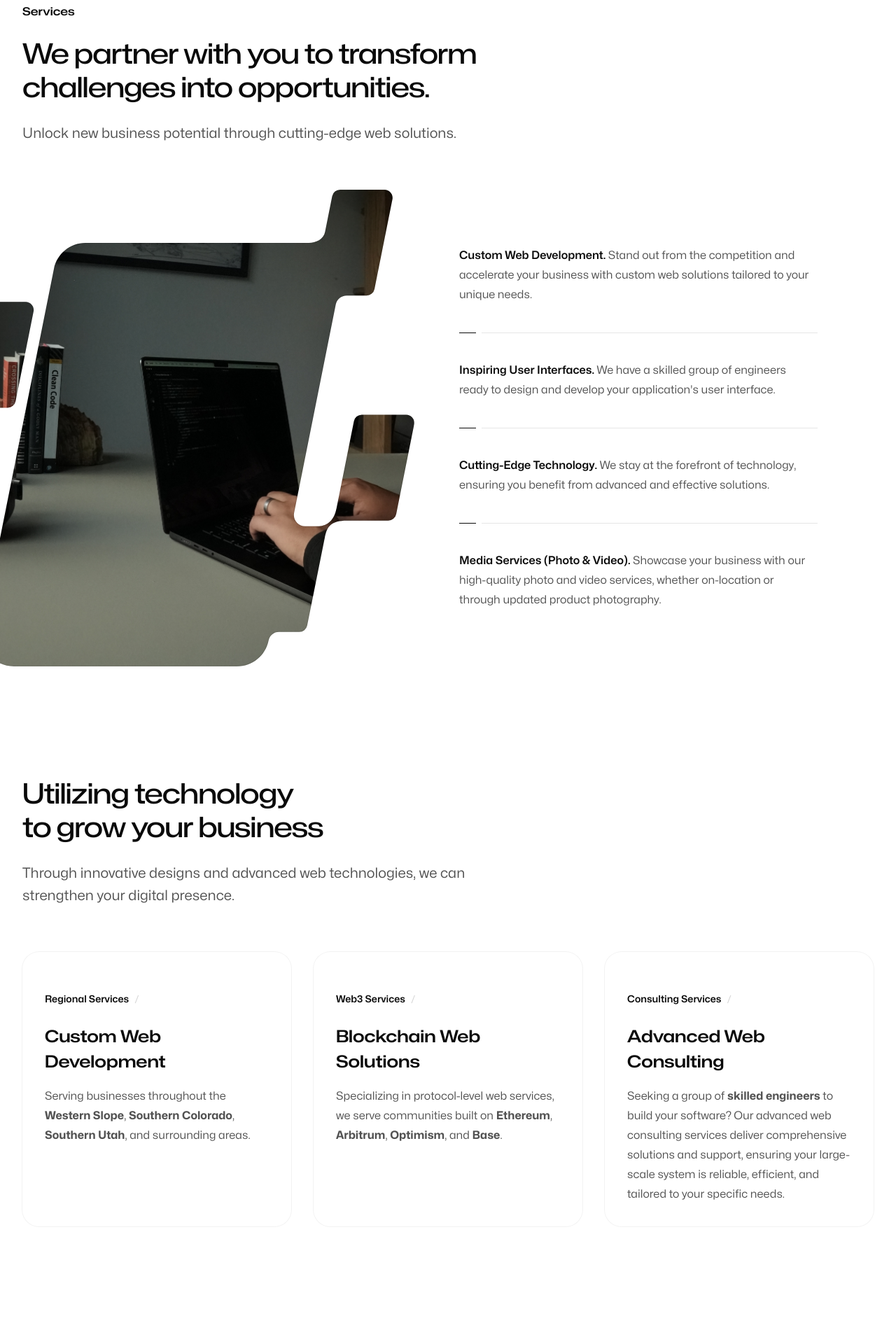
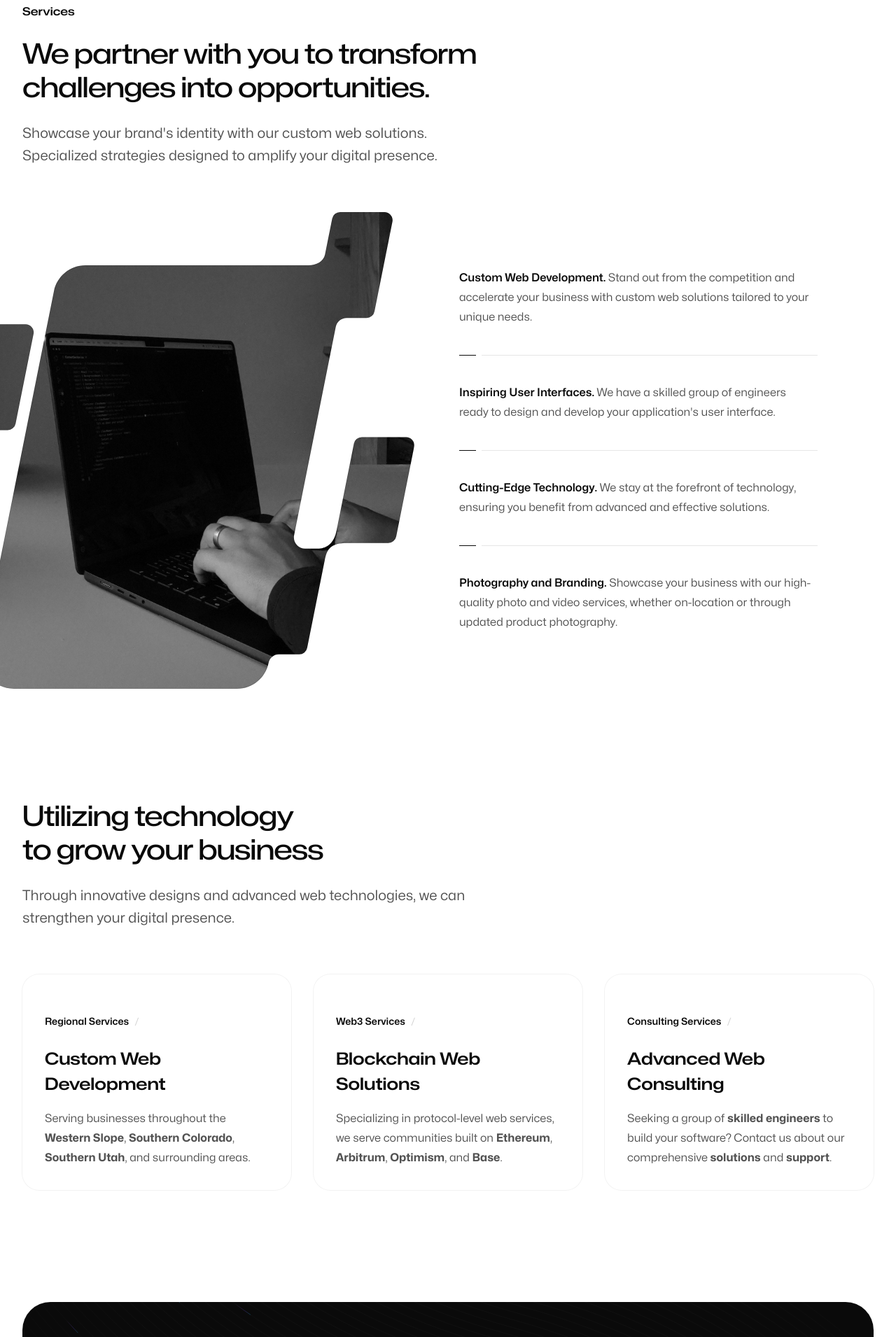
Before and after one commit to elehma4/webox.tech, a Next.js app: page / in a window 1280 px wide. Shown: the part 1453-3363 px from the top of the page at 70% size. Built offline with nearby package versions, Linux system fonts and the light colour scheme.

Commit message:
styles: polish

```diff
--- a/src/app/page.tsx
+++ b/src/app/page.tsx
@@ -111,7 +111,7 @@ function CaseStudies() {
                   Advanced Web Consulting
                 </p>
                 <p className="mt-4 text-base text-neutral-600">
-                  Seeking a group of <strong>skilled engineers</strong> to build your software? Our advanced web consulting services deliver comprehensive solutions and support, ensuring your large-scale system is reliable, efficient, and tailored to your specific needs.
+                  Seeking a group of <strong>skilled engineers</strong> to build your software? Contact us about our comprehensive <strong>solutions</strong> and <strong>support</strong>.
                 </p>
               </article>
             </FadeIn>
@@ -133,7 +133,7 @@ export function Services() {
         className="mt-24 sm:mt-32 lg:mt-40"
       >
         <p>
-          Unlock new business potential through cutting-edge web solutions.
+          Showcase your brand's identity with our custom web solutions. Specialized strategies designed to amplify your digital presence.
         </p>
       </SectionIntro>
       <Container className="mt-16">
@@ -157,7 +157,7 @@ export function Services() {
             <ListItem title="Cutting-Edge Technology">
               We stay at the forefront of technology, ensuring you benefit from advanced and effective solutions.
             </ListItem>
-            <ListItem title="Media Services (Photo & Video)">
+            <ListItem title="Photography and Branding">
              Showcase your business with our high-quality photo and video services, whether on-location or through updated product photography.
             </ListItem>
           </List>
--- a/src/components/StylizedImage.tsx
+++ b/src/components/StylizedImage.tsx
@@ -34,7 +34,7 @@ export function StylizedImage({
     <div
       className={clsx(
         className,
-        'relative flex aspect-[719/680] w-full',
+        'relative flex aspect-[719/680] w-full grayscale',
       )}
     >
       <svg viewBox={`0 0 ${width} ${height}`} fill="none" className="h-full">
```
Also changed, not shown: src/images/laptop.jpg.
